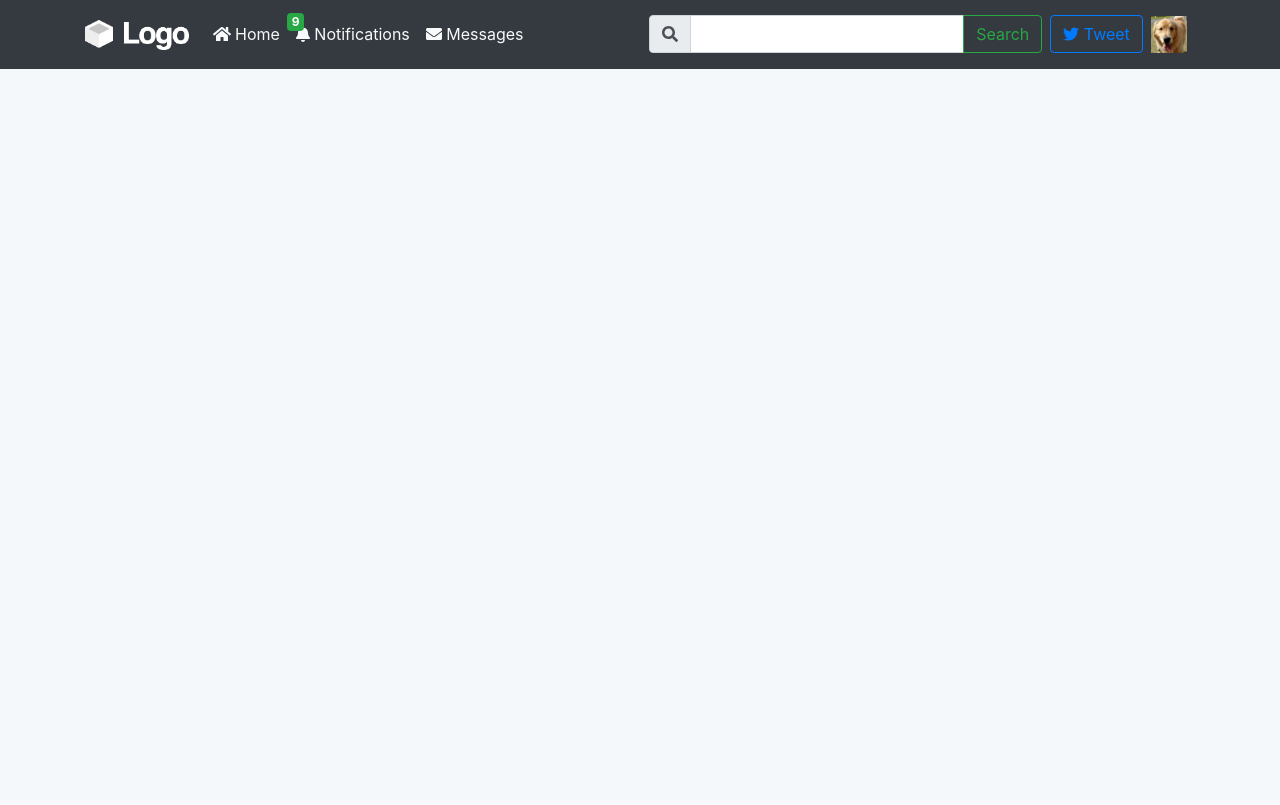
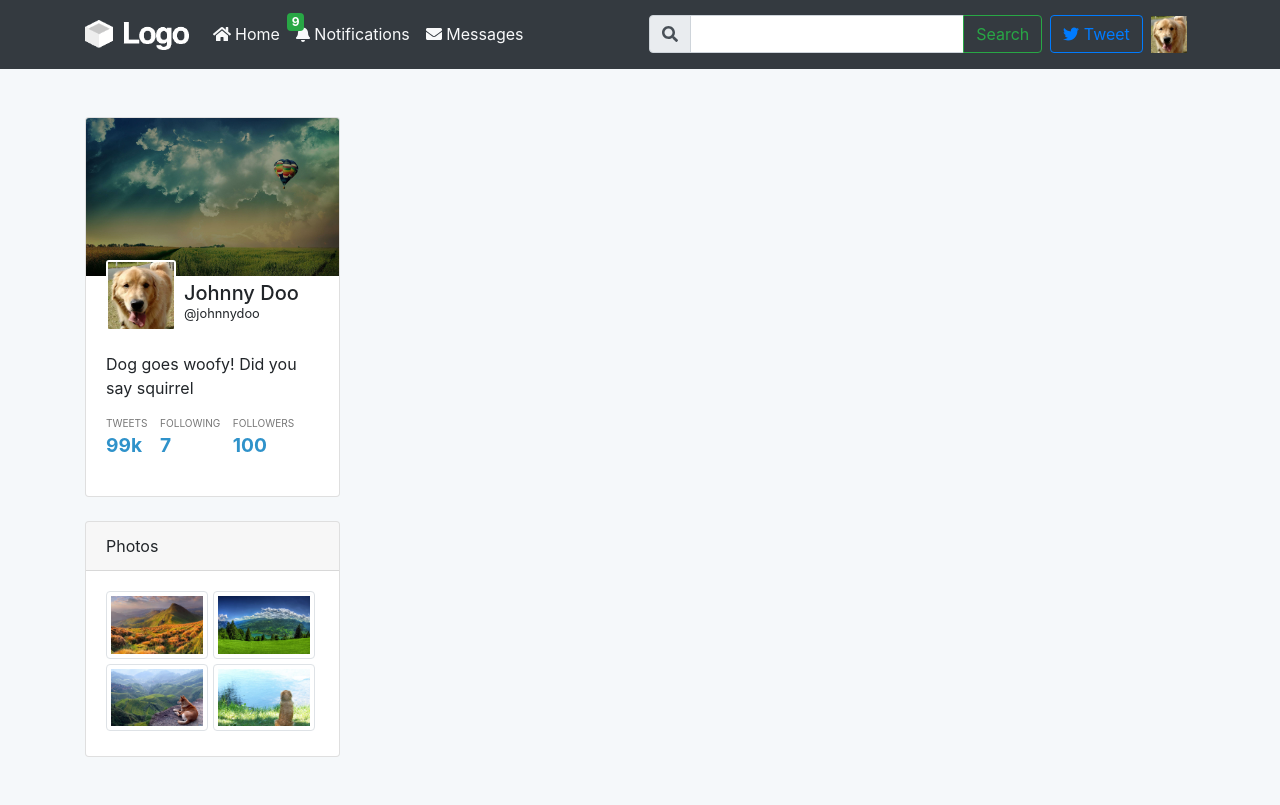
Before and after one commit to chrisdav6/bootstrap4-packt1, a Node server app: page / in a window 1280 px wide. Before the commit the page ends 69 px from the top, so only its background shows below. Run offline with Node 20, Linux system fonts and the light colour scheme; some libraries are stand-ins or nearby versions.

Commit message:
Completed profile section

```diff
--- a/public/css/style.css
+++ b/public/css/style.css
@@ -24,3 +24,40 @@ body {
   @media (max-width: 991.98px) {
     .nav-item .badge {
       left: -10px; } }
+
+.card-img {
+  margin-top: -36px;
+  width: 70px;
+  border: 2px solid white;
+  float: left; }
+
+.card-title {
+  margin-top: -15px;
+  float: left; }
+
+.card-title p {
+  margin-top: -5px; }
+
+.card-text {
+  clear: both; }
+
+.stats a:hover {
+  text-decoration: none; }
+
+.profile-stats {
+  color: #777;
+  display: block;
+  text-transform: uppercase;
+  font-size: 0.63em; }
+
+.profile-value {
+  color: #2f92ca;
+  font-size: 1.2em;
+  font-weight: bold; }
+
+#profilePhoto a:hover {
+  text-decoration: none; }
+
+#profilePhoto img {
+  width: 48%;
+  margin-bottom: 5px; }
--- a/public/scss/style.scss
+++ b/public/scss/style.scss
@@ -35,3 +35,57 @@ body {
     left: -10px;
   }
 }
+
+//End of Navbar
+
+
+
+
+
+//Profile Section
+
+.card-img {
+  margin-top: -36px;
+  width: 70px;
+  border: 2px solid white;
+  float: left;
+}
+
+.card-title {
+  margin-top: -15px;
+  float: left;
+}
+
+.card-title p {
+  margin-top: -5px;
+}
+
+.card-text {
+  clear: both;
+}
+
+.stats a:hover {
+  text-decoration: none;
+}
+
+.profile-stats {
+  color: #777;
+  display: block;
+  text-transform: uppercase;
+  font-size: 0.63em;
+}
+
+.profile-value {
+  color: #2f92ca;
+  font-size: 1.2em;
+  font-weight: bold;
+}
+
+#profilePhoto a:hover {
+  text-decoration: none;
+}
+
+#profilePhoto img {
+  width: 48%;
+  margin-bottom: 5px;
+}
--- a/views/webapp.ejs
+++ b/views/webapp.ejs
@@ -66,4 +66,77 @@
   </nav>
   <!-- End of Navbar -->
 
+
+
+  <!-- Profile Section -->
+  <section id="profile" class="py-5">
+    <div class="container">
+
+      <div class="row">
+        <div class="col-md-5 col-lg-3 mr-auto">
+
+          <div class="card">
+            <img src="img/landscape.jpg" class="img-fluid card-img-top">
+            <div class="card-body">
+              <img src="img/jon.png" class="card-img">
+              <div class="card-title ml-2">
+                <h5 class="mb-0">Johnny Doo</h5>
+                <p><small>@johnnydoo</small></p>
+              </div>
+              <p class="card-text">Dog goes woofy! Did you say squirrel</p>
+              <ul class="list-inline stats">
+                <li class="list-inline-item card-tweets">
+                  <a href="#">
+                    <span class="profile-stats">Tweets</span>
+                    <span class="profile-value">99k</span>
+                  </a>
+                </li>
+                <li class="list-inline-item card-following">
+                  <a href="#">
+                    <span class="profile-stats">Following</span>
+                    <span class="profile-value">7</span>
+                  </a>
+                </li>
+                <li class="list-inline-item card-followers">
+                  <a href="#">
+                    <span class="profile-stats">Followers</span>
+                    <span class="profile-value">100</span>
+                  </a>
+                </li>
+              </ul>
+            </div>
+          </div><!-- End of Card -->
+
+          <div id="profilePhoto" class="card mt-4">
+            <div class="card-header">Photos</div>
+            <div class="card-body">
+
+              <a href="img/landscape-02.jpg">
+                <img class="img-thumbnail" src="img/landscape-02.jpg">
+              </a>
+
+              <a href="img/landscape-03.jpg">
+                <img class="img-thumbnail" src="img/landscape-03.jpg">
+              </a>
+
+              <a href="img/landscape-04.jpg">
+                <img class="img-thumbnail" src="img/landscape-04.jpg">
+              </a>
+
+              <a href="img/landscape-05.jpg">
+                <img class="img-thumbnail" src="img/landscape-05.jpg">
+              </a>
+
+            </div>
+          </div><!-- End of Card -->
+
+        </div><!-- End of Col-md-5 -->
+      </div><!-- End of Row -->
+
+
+
+    </div>
+  </section>
+  <!-- End of Profile Section -->
+
 <% include ./partials/footer %>
```
